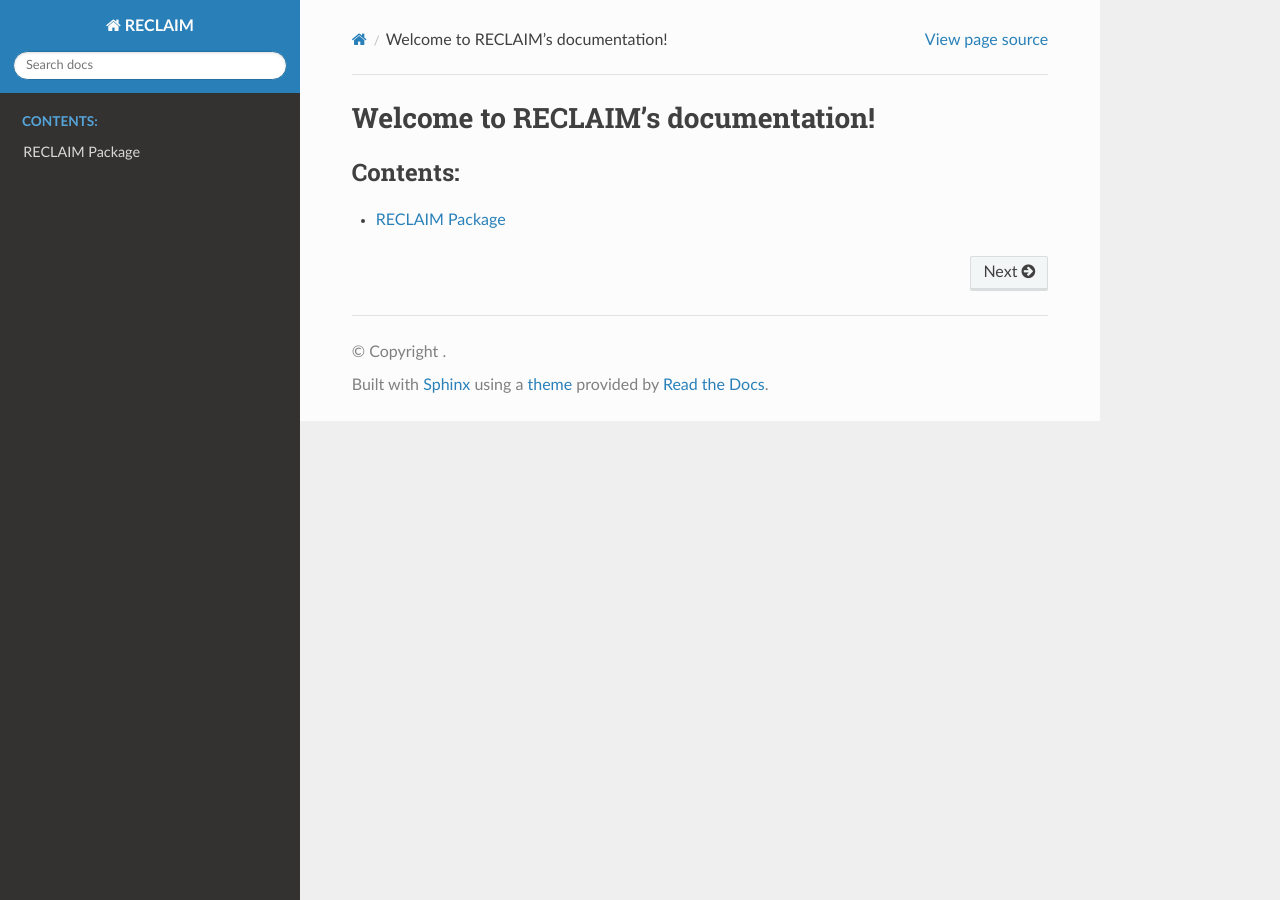
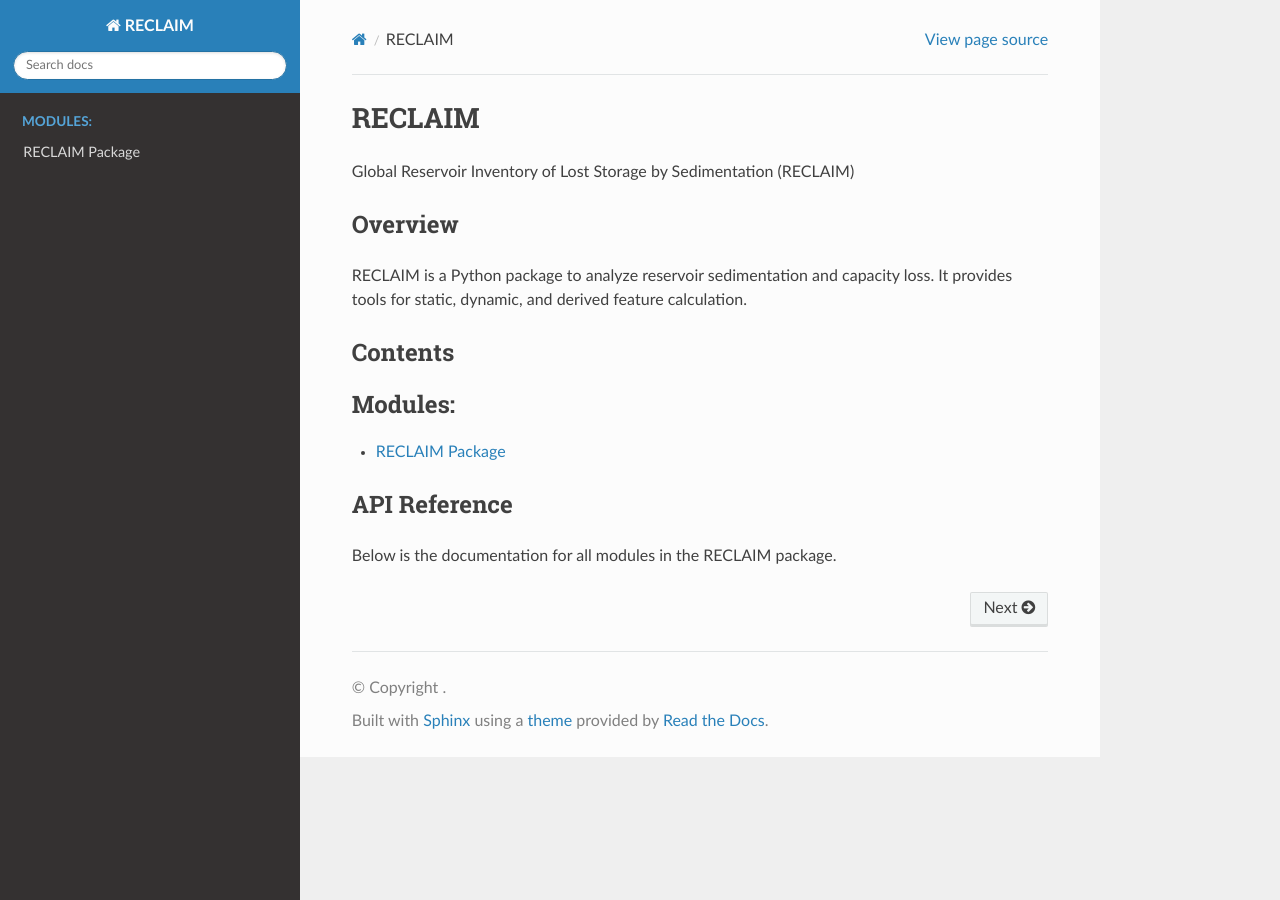
Before and after one commit to UW-SASWE/RECLAIM, a Sphinx documentation site: the page built from docs/index.rst, in a window 1280 px wide. Built offline with Sphinx 7.4.7 and the Read the Docs theme 3.1.0, drawn with Linux system fonts in a browser that asks for light colours.

Commit message:
Updated index.rst

```diff
--- a/docs/index.rst
+++ b/docs/index.rst
@@ -1,8 +1,24 @@
-Welcome to RECLAIM’s documentation!
-===================================
+RECLAIM
+=======
+
+Global Reservoir Inventory of Lost Storage by Sedimentation (RECLAIM)
+
+Overview
+--------
+
+RECLAIM is a Python package to analyze reservoir sedimentation and capacity loss.
+It provides tools for static, dynamic, and derived feature calculation.
+
+Contents
+--------
 
 .. toctree::
    :maxdepth: 2
-   :caption: Contents:
+   :caption: Modules:
 
    modules
+
+API Reference
+-------------
+
+Below is the documentation for all modules in the RECLAIM package.
```
